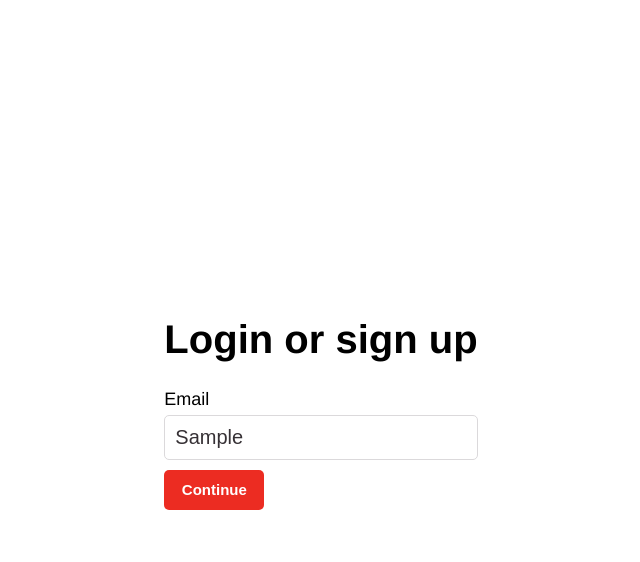
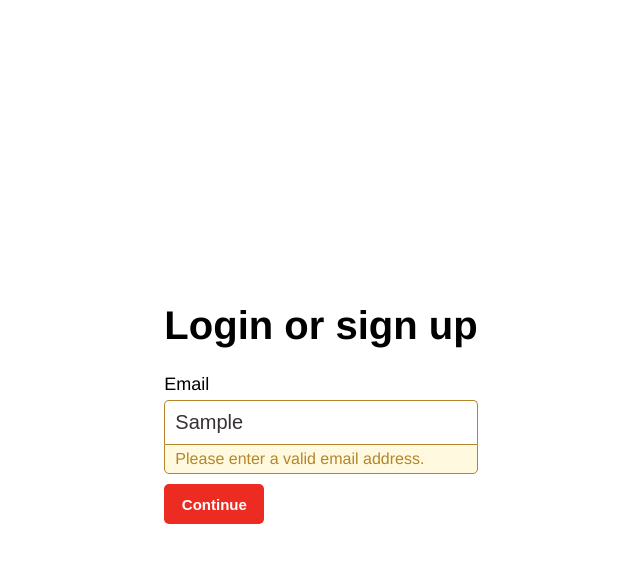
Before and after one commit to jonathanroby/demo-xstate-login, a React (Create React App) app: page / in a window 1280 px wide. Both pictures are taken after typing "Sample" into the empty fields and a click on the button "Continue". Shown: the top 562 px of the page, without its empty margins (319-959 px from the left). Built offline with nearby package versions, Linux system fonts and the light colour scheme.

Commit message:
add email validation

```diff
--- a/src/App.css
+++ b/src/App.css
@@ -46,3 +46,21 @@ button {
   height: 40px;
   width: 100px;
 }
+
+.error {
+  color: rgb(180, 134, 41);
+  border: 1px solid rgb(180, 134, 41);
+  background-color: rgb(255, 249, 223);
+  border-bottom-left-radius: 5px;
+  border-bottom-right-radius: 5px;
+  padding: 5px;
+  padding-left: 10px;
+  padding-right: 10px;
+}
+
+.input-error {
+  border: 1px solid rgb(180, 134, 41);
+  border-bottom-left-radius: 0px;
+  border-bottom-right-radius: 0px;
+  border-bottom: 0px;
+}
--- a/src/components/LoginOrSignUp.jsx
+++ b/src/components/LoginOrSignUp.jsx
@@ -1,5 +1,10 @@
 import { useMachine } from "@xstate/react";
-import { createMachine, assign } from 'xstate';
+import { createMachine, assign } from "xstate";
+
+const validateEmail = email => {
+  const re = /^[^\s@]+@[^\s@]+$/;
+  return re.test(email);
+};
 
 export const machine = createMachine({
   initial: "editing",
@@ -14,8 +19,28 @@ export const machine = createMachine({
             value: (ctx, e) => e.value
           })
         },
+        SUBMIT: "validating"
       },
+      initial: "idle",
+      states: {
+        idle: {},
+        invalid: {}
+      }
     },
+    validating: {
+      always: [
+        {
+          target: "validated",
+          cond: ctx => validateEmail(ctx.value)
+        },
+        {
+          target: "editing.invalid"
+        }
+      ]
+    },
+    validated: {
+      type: "final"
+    }
   }
 });
 
@@ -24,22 +49,30 @@ export default function LoginOrSignUp({ onSubmit }) {
 
   const { value } = current.context;
 
+  const editing = current.matches("editing");
+  const invalid = current.matches({ editing: "invalid" });
+
   return (
     <form
       onSubmit={e => {
         e.preventDefault();
+        send("SUBMIT");
       }}
     >
       <h1>Login or sign up</h1>
 
       <span>Email</span>
+
       <input
+        className={invalid ? "input-error" : "none"}
         value={value}
         onChange={e => send({ type: "CHANGE", value: e.target.value })}
       />
-      <button>
-        Continue
-      </button>
+      {invalid ? (
+        <div className="error">Please enter a valid email address.</div>
+      ) : null}
+
+      <button>Continue</button>
     </form>
   );
 }
```
